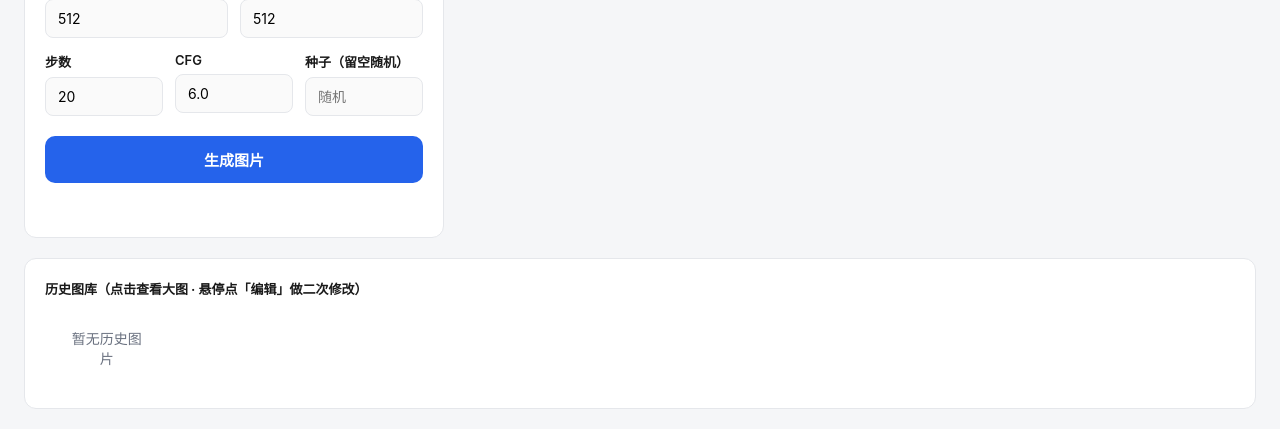
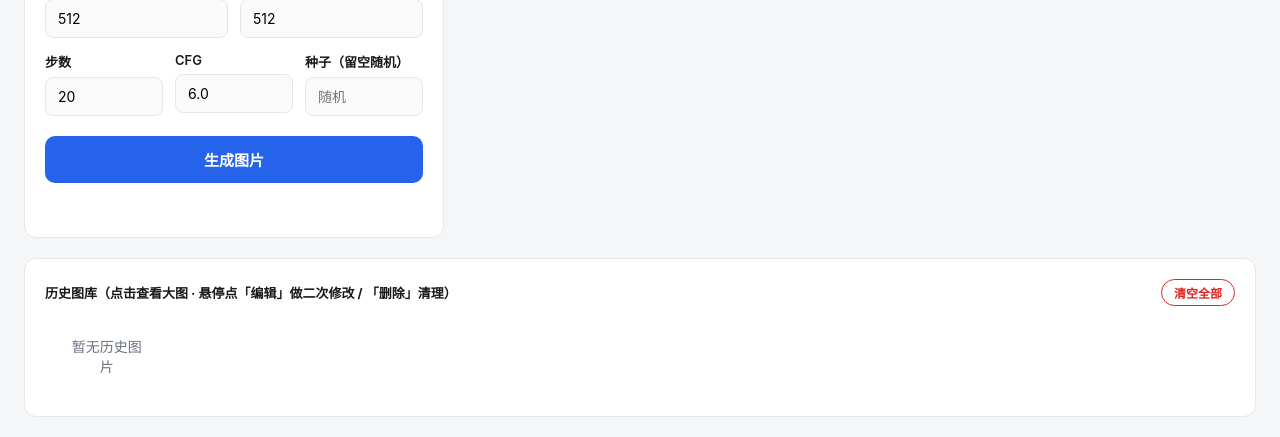
Before and after one commit to H1088880/qwen-image-local, a Flask app: page / in a window 1280 px wide. Shown: the part 579-1016 px from the top of the page. Before the commit the page ends 988 px from the top, so only its background shows below. Run offline with Flask 3, Linux system fonts and the light colour scheme; data that the repository does not hold is empty.

Commit message:
feat(webui): per-item delete button + clear-all for history gallery

```diff
--- a/webui/app.py
+++ b/webui/app.py
@@ -328,5 +328,24 @@ def delete():
         return jsonify({"ok": False, "error": str(e)}), 500
 
 
+@app.route("/clear", methods=["POST"])
+def clear():
+    """清空历史图与上传参考图（不可恢复），返回删除/失败数量。"""
+    deleted = failed = 0
+    for d in (OUTPUT_DIR, UPLOAD_DIR):
+        try:
+            for f in os.listdir(d):
+                if not f.lower().endswith(IMG_EXT):
+                    continue
+                try:
+                    os.remove(os.path.join(d, f))
+                    deleted += 1
+                except OSError:
+                    failed += 1
+        except OSError:
+            pass
+    return jsonify({"ok": True, "deleted": deleted, "failed": failed})
+
+
 if __name__ == "__main__":
     app.run(host="127.0.0.1", port=7860, debug=False, threaded=True)
--- a/webui/templates/index.html
+++ b/webui/templates/index.html
@@ -78,6 +78,20 @@
   }
   .gallery .item:hover .editBtn { opacity: 1; }
   .gallery .item .editBtn:hover { background: var(--edit-hover); }
+  .gallery .item .delBtn {
+    position: absolute; top: 6px; right: 52px; border: none; cursor: pointer;
+    background: var(--err); color: #fff; font-size: 11px; font-weight: 600;
+    padding: 4px 9px; border-radius: 20px; opacity: 0; transition: opacity .15s;
+  }
+  .gallery .item:hover .delBtn { opacity: 1; }
+  .gallery .item .delBtn:hover { background: #b91c1c; }
+  .hist-bar { display: flex; align-items: center; justify-content: space-between; gap: 10px; margin-bottom: 10px; }
+  .hist-bar .hist-title { margin-bottom: 0; }
+  .clearBtn {
+    border: 1px solid var(--err); background: #fff; color: var(--err);
+    font-size: 12px; font-weight: 600; padding: 4px 12px; border-radius: 20px; cursor: pointer;
+  }
+  .clearBtn:hover { background: var(--err); color: #fff; }
   .gallery .item .badge {
     position: absolute; top: 6px; left: 6px; background: rgba(0,0,0,.55); color: #fff;
     font-size: 10px; padding: 2px 7px; border-radius: 20px;
@@ -195,7 +209,10 @@
 
 <div class="wrap" style="padding-top:0">
   <div class="panel" style="width:100%">
-    <div class="hist-title">历史图库（点击查看大图 · 悬停点「编辑」做二次修改）</div>
+    <div class="hist-bar">
+      <div class="hist-title">历史图库（点击查看大图 · 悬停点「编辑」做二次修改 / 「删除」清理）</div>
+      <button class="clearBtn" onclick="clearAll()">清空全部</button>
+    </div>
     <div class="gallery" id="gallery"></div>
   </div>
 </div>
@@ -370,7 +387,7 @@ async function loadHistory() {
       const d = document.createElement('div'); d.className = 'item';
       const badge = f.kind === 'uploads' ? '<span class="badge">上传</span>' : '';
       d.innerHTML = badge + '<img src="' + url + '" loading="lazy"><div class="nm">' + f.name + '</div>'
-                  + '<button class="editBtn">编辑</button>';
+                  + '<button class="editBtn">编辑</button><button class="delBtn" title="删除">删除</button>';
       d.querySelector('img').onclick = () => {
         $('empty').style.display = 'none';
         $('result').style.display = 'block';
@@ -387,9 +404,48 @@ async function loadHistory() {
         $('prompt').focus();
         window.scrollTo({top: 0, behavior: 'smooth'});
       };
+      d.querySelector('.delBtn').onclick = ev => {
+        ev.stopPropagation();
+        if (!confirm('确定删除这张图片？\n' + f.name + '\n删除后不可恢复。')) return;
+        fetch('/delete', {method: 'POST', headers: {'Content-Type': 'application/json'},
+              body: JSON.stringify({kind: f.kind, name: f.name})})
+          .then(r => r.json())
+          .then(j => {
+            if (!j.ok) { alert('删除失败：' + (j.error || '未知错误')); return; }
+            // 若删除的正是当前大图 / 参考图，回到占位态，避免指向已删文件
+            if ($('resultImg').getAttribute('src') &&
+                decodeURIComponent($('resultImg').getAttribute('src')).indexOf(f.name) >= 0) {
+              $('result').style.display = 'none';
+              $('empty').style.display = 'block';
+              $('resultImg').removeAttribute('src');
+              $('resultMeta').textContent = '';
+            }
+            if (ref && ref.name === f.name) { clearRef(); }
+            loadHistory();
+          })
+          .catch(() => alert('删除请求失败'));
+      };
       g.appendChild(d);
     });
   } catch (e) { /* ignore */ }
+}
+
+async function clearAll() {
+  try {
+    const j0 = await (await fetch('/history')).json();
+    const n = (j0.files || []).length;
+    if (!n) { alert('历史图库已经是空的。'); return; }
+    if (!confirm('确定清空全部 ' + n + ' 张图片？\n包含生成的历史图与上传的参考图，删除后不可恢复。')) return;
+    const j = await (await fetch('/clear', {method: 'POST'})).json();
+    if (!j.ok) { alert('清空失败'); return; }
+    if (ref) { clearRef(); }
+    $('result').style.display = 'none';
+    $('empty').style.display = 'block';
+    $('resultImg').removeAttribute('src');
+    $('resultMeta').textContent = '';
+    loadHistory();
+    alert('已清空 ' + j.deleted + ' 张' + (j.failed ? ('，失败 ' + j.failed + ' 张') : ''));
+  } catch (e) { alert('清空请求失败'); }
 }
 
 loadHistory();
```
Also changed, not shown: README.md.
